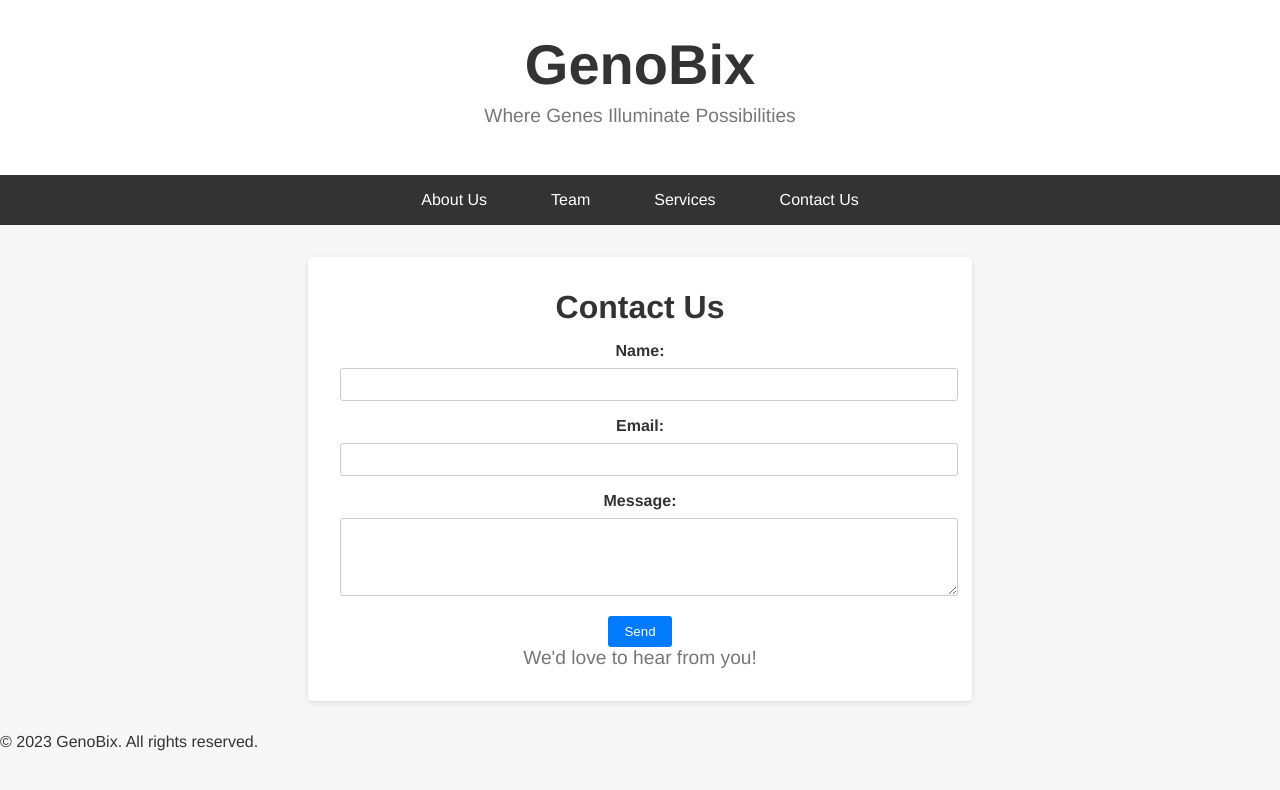
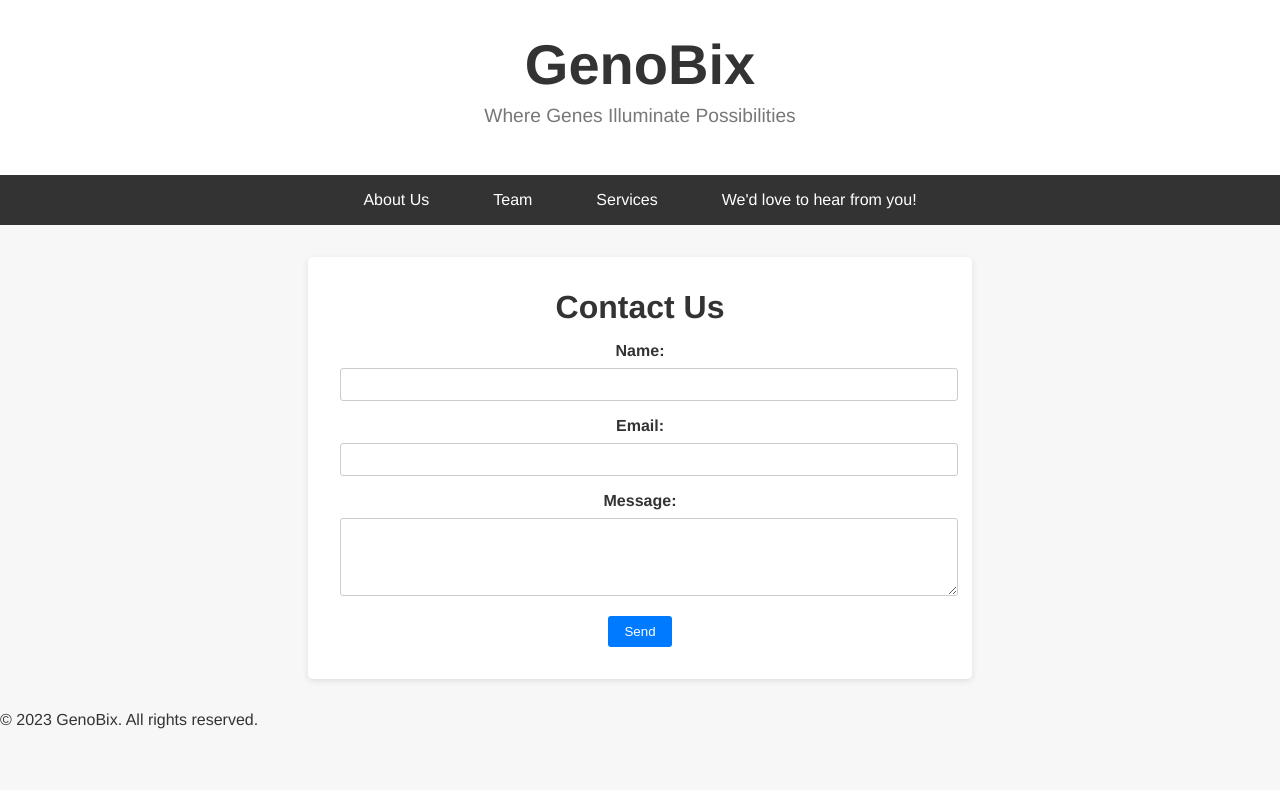
Before and after one commit to genobix/genobix.github.io, a plain HTML site: page contact.html in a window 1280 px wide. Drawn offline with Linux system fonts and the light colour scheme.

Commit message:
Update contact.html

```diff
--- a/contact.html
+++ b/contact.html
@@ -16,7 +16,7 @@
             <li><a href="about.html">About Us</a></li>
             <li><a href="team.html">Team</a></li>
             <li><a href="services.html">Services</a></li>
-            <li><a href="contact.html">Contact Us</a></li>
+            <li><a href="contact.html">We'd love to hear from you!</a></li>
         </ul>
     </nav>
     <main>
@@ -34,7 +34,6 @@
 
                 <input type="submit" value="Send">
             </form>
-            <p class="contact-message">We'd love to hear from you!</p>
         </section>
     </main>
     <footer>
```
